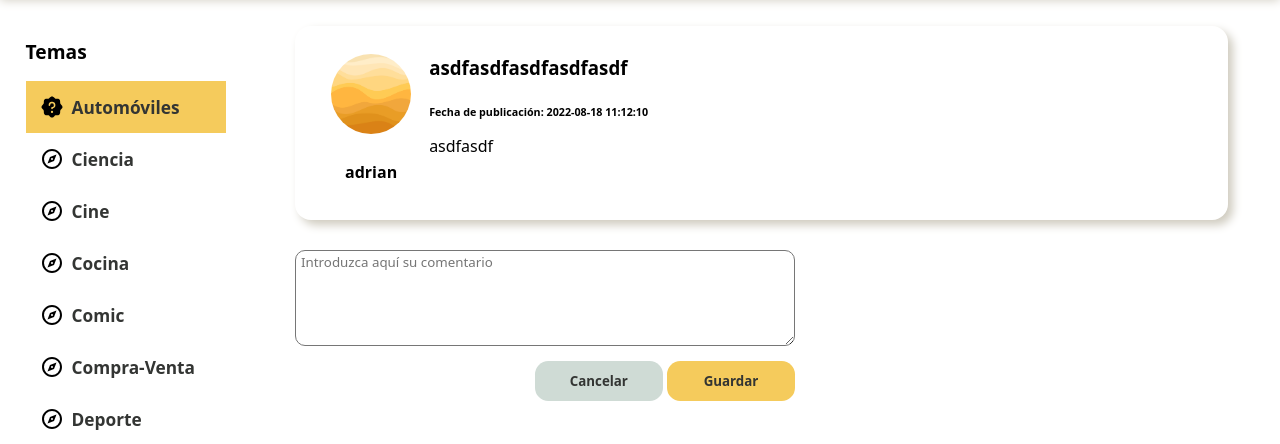
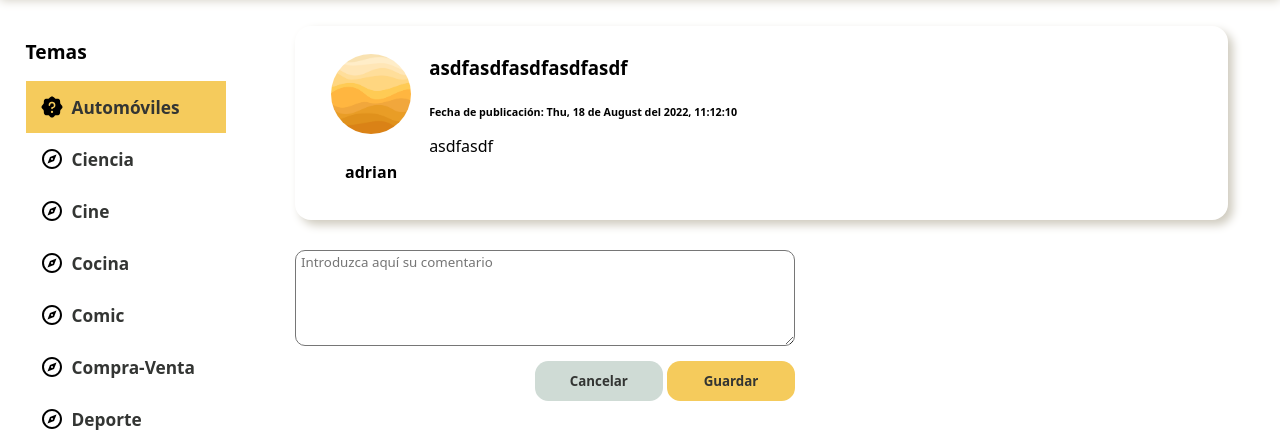
Before and after one commit to rauledutorres/Proyecto-2-Foros, a PHP site: page /hilo.php?id=55 in a window 1280 px wide. Shown: the part 80-524 px from the top of the page. Run offline with PHP 8.4, Linux system fonts and the light colour scheme; data comes from the database, SQL or seed files in the repository; some libraries are stand-ins or nearby versions.

Commit message:
formato fecha

```diff
--- a/hilo.php
+++ b/hilo.php
@@ -72,7 +72,11 @@ if ($_SERVER['REQUEST_METHOD'] == 'POST') {
             </div>
             <div class="hiloTexto">
                     <h3 class="hiloTitulo"><?php echo $threadArray[0]["postTitle"]; ?></h3>
-                    <h6 class="hiloTime">Fecha de publicación: <?php echo $threadArray[0]["postDate"]; ?></h6>
+                    <h6 class="hiloTime">Fecha de publicación: <?php $dateHilo = strtotime($threadArray[0]["postDate"]);
+                            setlocale(LC_ALL, "es-ES");
+                            //$nuevoDateHilo = date("l, d M Y", strftime($dateHilo))
+
+                            echo strftime("%a, %d de %B del %Y, %H:%M:%S", $dateHilo); ?></h6>
                 <div class="hiloDesc">
                     <?php echo $threadArray[0]["postDescription"]; ?>
                 </div>
```
Also changed, not shown: categoria.php (+4 -4 lines), img/profile/elden ring wallpaper.jpg (added).
